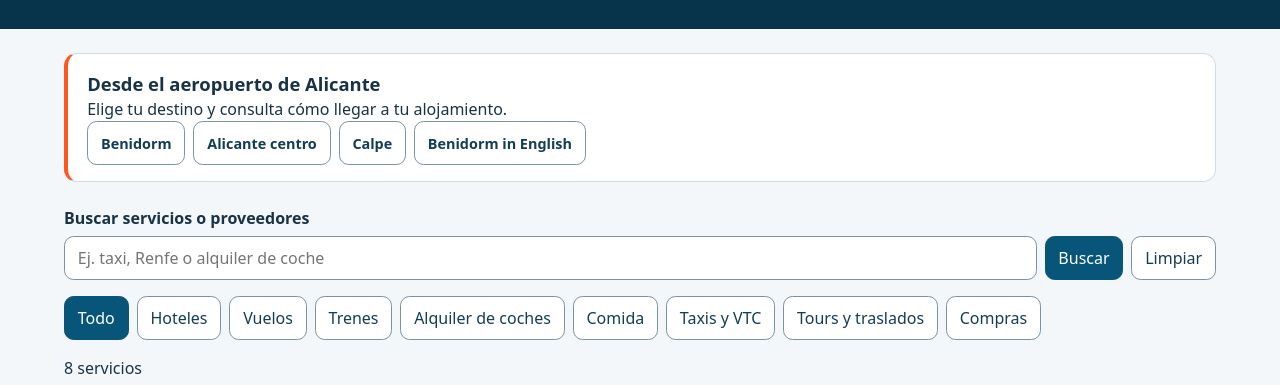
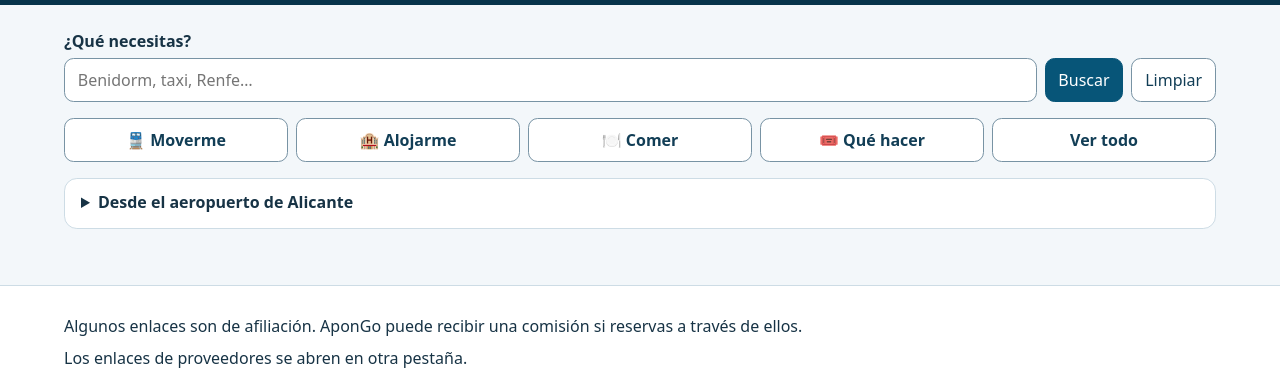
Before and after one commit to apontegram21-ai/AponGo-Web, a plain HTML site: page index.html in a window 1280 px wide. Shown: the part 175-560 px from the top of the page. Drawn offline with Linux system fonts and the light colour scheme.

Commit message:
Simplifica la portada por tareas y añade búsqueda de destinos

```diff
--- a/index.html
+++ b/index.html
@@ -45,11 +45,13 @@
         .skip:focus { transform: none; }
         [hidden] { display: none !important; }
 
-        .route-feature { display: flex; align-items: center; justify-content: space-between; gap: 1rem; flex-wrap: wrap; margin-bottom: 1.5rem; padding: 1rem 1.2rem; background: #fff; border: 1px solid #cddce5; border-inline-start: 4px solid #FF5722; border-radius: 0.8rem; }
-        .route-feature h2 { font-size: 1.15rem; }
         .secondary-card { grid-column: 1 / -1; background: #edf3f6; border: 1px solid #cddce5; }
         .secondary-card .card-title h2 { font-size: 1rem; }
         .secondary-card .card-icon { background: transparent; }
+        .airport { margin-top: 1rem; padding: 0 1rem 0.25rem; background: #fff; border: 1px solid #cddce5; border-radius: 0.8rem; }
+        .airport .partners { padding-bottom: 0.75rem; }
+        .cat-btn { flex: 1 1 8rem; font-weight: 650; }
+        .partner-pill { font-size: 1rem; }
     </style>
 </head>
 <body data-analytics-page="portada">
@@ -62,43 +64,36 @@
                 <span>Apon<span class="brand-orange">Go</span></span>
             </div>
             <h1>Viajes y movilidad en España</h1>
-            <p>Encuentra dónde reservar, moverte o pedir a domicilio.</p>
+
         </div>
     </header>
     <main class="wrap" id="contenido">
-        <section class="route-feature" aria-labelledby="route-title">
-            <div>
-                <h2 id="route-title">Desde el aeropuerto de Alicante</h2>
-                <p>Elige tu destino y consulta cómo llegar a tu alojamiento.</p>
-                <div class="partners">
-                    <a class="partner-pill" data-guide-link href="guias/aeropuerto-alicante-benidorm.html">Benidorm</a>
-                    <a class="partner-pill" data-guide-link href="guias/aeropuerto-alicante-centro.html">Alicante centro</a>
-                    <a class="partner-pill" data-guide-link href="guias/aeropuerto-alicante-calpe.html">Calpe</a>
-                    <a class="partner-pill" lang="en" hreflang="en" data-guide-link href="guias/alicante-airport-benidorm-en.html">Benidorm in English</a>
-                </div>
-            </div>
-        </section>
         <form role="search" id="searchForm" hidden>
-            <label for="searchInput">Buscar servicios o proveedores</label>
+            <label for="searchInput">¿Qué necesitas?</label>
             <div class="search-row">
-                <input type="search" id="searchInput" placeholder="Ej. taxi, Renfe o alquiler de coche" autocomplete="off">
+                <input type="search" id="searchInput" placeholder="Benidorm, taxi, Renfe…" autocomplete="off">
                 <button class="search-btn" type="submit">Buscar</button>
                 <button type="reset">Limpiar</button>
             </div>
         </form>
         <div class="categories" id="categories" role="group" aria-label="Filtrar por categoría" hidden>
-            <button class="cat-btn" type="button" data-filter="0" aria-pressed="true">Todo</button>
-            <button class="cat-btn" type="button" data-filter="1" aria-pressed="false">Hoteles</button>
-            <button class="cat-btn" type="button" data-filter="2" aria-pressed="false">Vuelos</button>
-            <button class="cat-btn" type="button" data-filter="3" aria-pressed="false">Trenes</button>
-            <button class="cat-btn" type="button" data-filter="4" aria-pressed="false">Alquiler de coches</button>
-            <button class="cat-btn" type="button" data-filter="5" aria-pressed="false">Comida</button>
-            <button class="cat-btn" type="button" data-filter="6" aria-pressed="false">Taxis y VTC</button>
-            <button class="cat-btn" type="button" data-filter="7" aria-pressed="false">Tours y traslados</button>
-            <button class="cat-btn" type="button" data-filter="8" aria-pressed="false">Compras</button>
+            <button class="cat-btn" type="button" data-filter="moverme" aria-pressed="false"><span aria-hidden="true">🚆</span> Moverme</button>
+            <button class="cat-btn" type="button" data-filter="alojarme" aria-pressed="false"><span aria-hidden="true">🏨</span> Alojarme</button>
+            <button class="cat-btn" type="button" data-filter="comer" aria-pressed="false"><span aria-hidden="true">🍽️</span> Comer</button>
+            <button class="cat-btn" type="button" data-filter="actividades" aria-pressed="false"><span aria-hidden="true">🎟️</span> Qué hacer</button>
+            <button class="cat-btn" type="button" data-filter="todo" aria-pressed="false">Ver todo</button>
         </div>
+        <details class="airport" id="airport">
+            <summary>Desde el aeropuerto de Alicante</summary>
+            <div class="partners">
+                <a class="partner-pill" data-guide-link href="guias/aeropuerto-alicante-benidorm.html">Benidorm</a>
+                <a class="partner-pill" data-guide-link href="guias/aeropuerto-alicante-centro.html">Alicante centro</a>
+                <a class="partner-pill" data-guide-link href="guias/aeropuerto-alicante-calpe.html">Calpe</a>
+                <a class="partner-pill" lang="en" hreflang="en" data-guide-link href="guias/alicante-airport-benidorm-en.html">Benidorm in English</a>
+            </div>
+        </details>
         <p id="results" role="status"></p>
-        <p id="empty" hidden>Prueba otro término o selecciona Todo para ampliar la búsqueda.</p>
+        <p id="empty" hidden>Prueba otro término o pulsa Ver todo para buscar en todas las categorías.</p>
         <div class="main-grid" id="mainGrid">
         <!-- 1. Alojamientos -->
         <div class="card" data-category="Alojamientos">
@@ -279,22 +274,40 @@
         const buttons = [...categories.querySelectorAll('button')];
         const cards = [...document.querySelectorAll('.card')].map((element, index) => ({
             element,
-            category: index + 1,
+            groups: [['alojarme'], ['moverme'], ['moverme'], ['moverme'], ['comer'], ['moverme'], ['moverme', 'actividades'], []][index],
             text: normalize(element.textContent + ' ' + aliases[index])
         }));
-        let selectedCategory = 0;
+        const airport = document.querySelector('#airport');
+        const guides = [...airport.querySelectorAll('[data-guide-link]')];
+        const resultStatus = document.querySelector('#results');
+        let selectedCategory = '';
 
         function renderResults() {
             const terms = normalize(input.value).split(' ').filter(Boolean);
+            const searching = terms.length > 0;
+            const matches = text => terms.every(term => text.includes(term));
+            const showTravel = ['', 'todo', 'moverme'].includes(selectedCategory);
             let count = 0;
+            for (const guide of guides) {
+                guide.hidden = searching && !matches(normalize('aeropuerto alicante traslado alc ' + guide.textContent));
+                if (searching && showTravel && !guide.hidden) count++;
+            }
+            const hasGuides = guides.some(guide => !guide.hidden);
+            airport.hidden = !showTravel || !hasGuides;
+            if (searching && showTravel && hasGuides) airport.open = true;
+            if (!searching && airport.dataset.searching === 'true') airport.open = false;
+            airport.dataset.searching = String(searching);
+
             for (const card of cards) {
-                const matchesCategory = selectedCategory === 0 || card.category === selectedCategory;
-                const visible = matchesCategory && terms.every(term => card.text.includes(term));
+                const matchesCategory = selectedCategory === 'todo' ||
+                    (selectedCategory ? card.groups.includes(selectedCategory) : searching);
+                const visible = matchesCategory && matches(card.text);
                 card.element.hidden = !visible;
                 count += Number(visible);
             }
-            document.querySelector('#results').textContent = count === 1 ? '1 servicio' : count + ' servicios';
-            document.querySelector('#empty').hidden = count > 0;
+            const interacting = searching || selectedCategory !== '';
+            resultStatus.textContent = interacting ? (count === 1 ? '1 resultado' : count + ' resultados') : '';
+            document.querySelector('#empty').hidden = !interacting || count > 0;
         }
 
         input.addEventListener('input', renderResults);
@@ -310,7 +323,7 @@
         });
         for (const button of buttons) {
             button.addEventListener('click', () => {
-                selectedCategory = Number(button.dataset.filter);
+                selectedCategory = button.dataset.filter;
                 for (const option of buttons) option.setAttribute('aria-pressed', option === button);
                 renderResults();
             });
```
